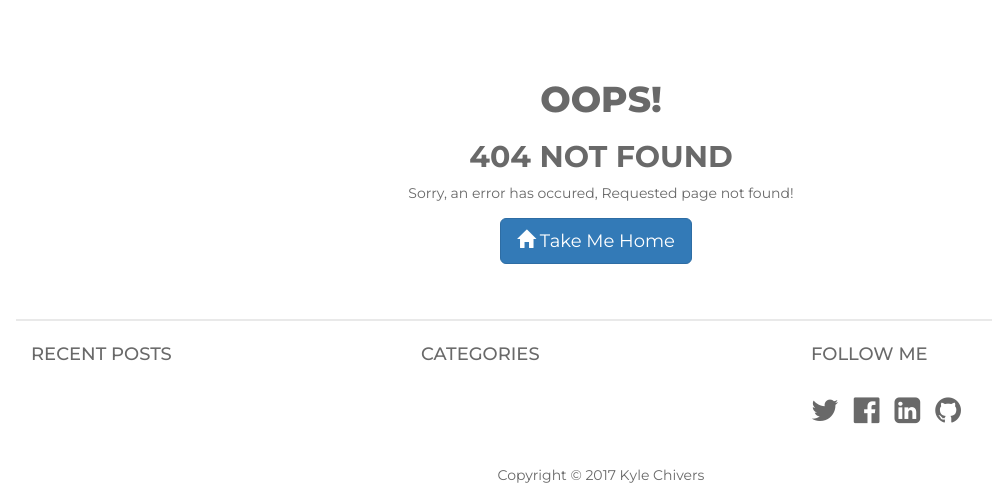
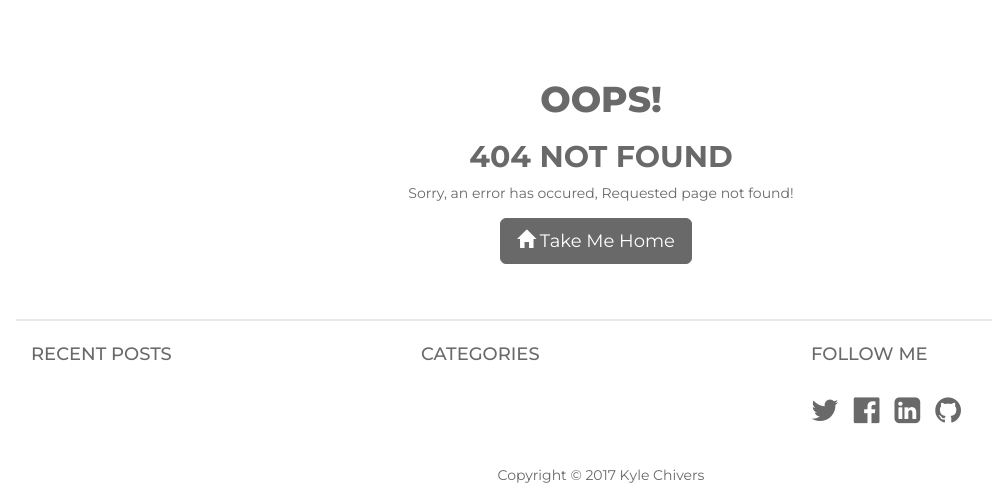
Before and after one commit to kchiv/kyle_blog, a Django app: template templates/404.html in a window 1280 px wide. Shown: the part 52-556 px from the top of the page, without its empty margins (39-1031 px from the left). Run offline with Django 3.2, Linux system fonts and the light colour scheme; the template is opened without the code that fills it, so the values that code supplies are empty; some libraries are stand-ins or nearby versions.

Commit message:
updated button styling

```diff
--- a/templates/404.html
+++ b/templates/404.html
@@ -7,6 +7,8 @@
 .error-template {padding: 40px 15px; text-align: center;}
 .error-actions {margin-top: 15px; margin-bottom: 15px;}
 .error-actions .btn {margin-right: 10px;}
+.btn-primary {background-color: #696969; border-color: #696969;}
+.btn-primary:hover {background-color: #333333; border-color: #333333;}
 </style>
 
 <div class="container">
```
